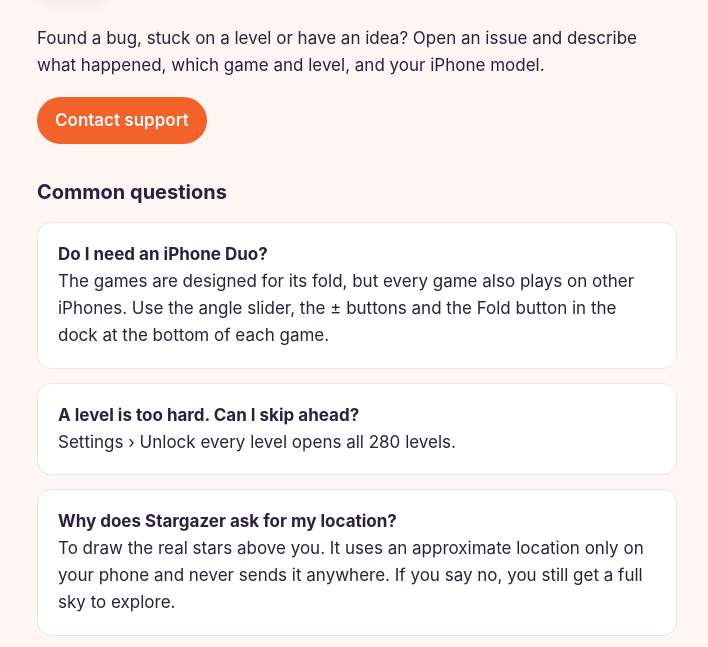
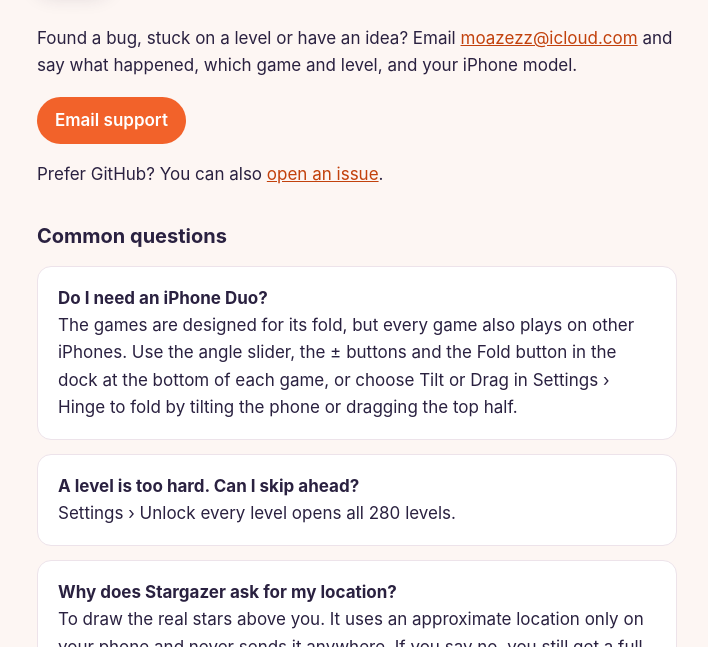
Before and after one commit to ezzmoaz/hinge-arcade, a plain HTML site: page support/index.html in a window 1280 px wide. Shown: the part 131-778 px from the top of the page, without its empty margins (283-991 px from the left). Drawn offline with Linux system fonts and the light colour scheme.

Commit message:
Support page: add contact email, mention Tilt and Drag
Co-Authored-By: Claude Opus 5.5 <noreply@anthropic.com>
Claude-Session: https://claude.ai/code/session_01FS9ZdNakzvW7e4o9QpHRcv

```diff
--- a/support/index.html
+++ b/support/index.html
@@ -3,10 +3,11 @@
 <title>Support · Hinge Arcade</title><link rel="icon" href="../icon.png"><link rel="stylesheet" href="../style.css"></head>
 <body><main>
 <header><a href="../"><img src="../icon.png" alt="Hinge Arcade app icon"></a><div><h1>Support</h1><p class="sub">Hinge Arcade</p></div></header>
-<p>Found a bug, stuck on a level or have an idea? Open an issue and describe what happened, which game and level, and your iPhone model.</p>
-<p><a class="btn" href="https://github.com/ezzmoaz/hinge-arcade/issues/new">Contact support</a></p>
+<p>Found a bug, stuck on a level or have an idea? Email <a href="mailto:moazezz@icloud.com?subject=Hinge%20Arcade%20support">moazezz@icloud.com</a> and say what happened, which game and level, and your iPhone model.</p>
+<p><a class="btn" href="mailto:moazezz@icloud.com?subject=Hinge%20Arcade%20support">Email support</a></p>
+<p>Prefer GitHub? You can also <a href="https://github.com/ezzmoaz/hinge-arcade/issues/new">open an issue</a>.</p>
 <h2>Common questions</h2>
-<div class="card"><strong>Do I need an iPhone Duo?</strong><br>The games are designed for its fold, but every game also plays on other iPhones. Use the angle slider, the &plusmn; buttons and the Fold button in the dock at the bottom of each game.</div>
+<div class="card"><strong>Do I need an iPhone Duo?</strong><br>The games are designed for its fold, but every game also plays on other iPhones. Use the angle slider, the &plusmn; buttons and the Fold button in the dock at the bottom of each game, or choose Tilt or Drag in Settings &rsaquo; Hinge to fold by tilting the phone or dragging the top half.</div>
 <div class="card"><strong>A level is too hard. Can I skip ahead?</strong><br>Settings &rsaquo; Unlock every level opens all 280 levels.</div>
 <div class="card"><strong>Why does Stargazer ask for my location?</strong><br>To draw the real stars above you. It uses an approximate location only on your phone and never sends it anywhere. If you say no, you still get a full sky to explore.</div>
 <div class="card"><strong>How do I start over?</strong><br>Settings &rsaquo; Reset progress.</div>
```
